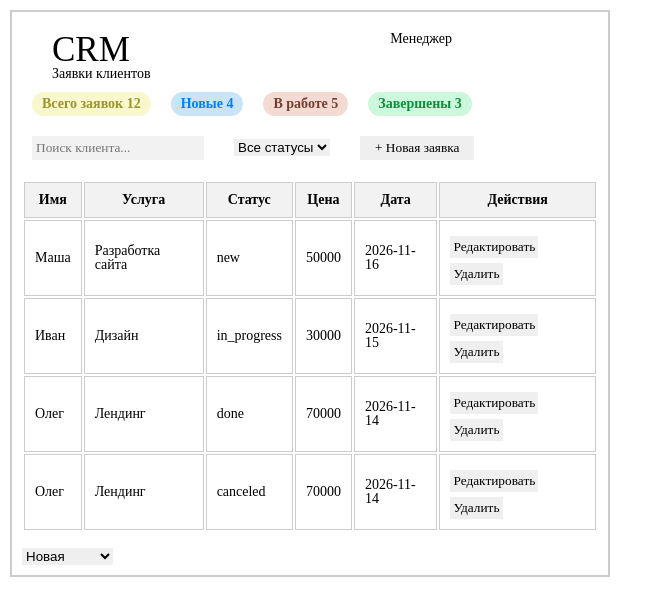
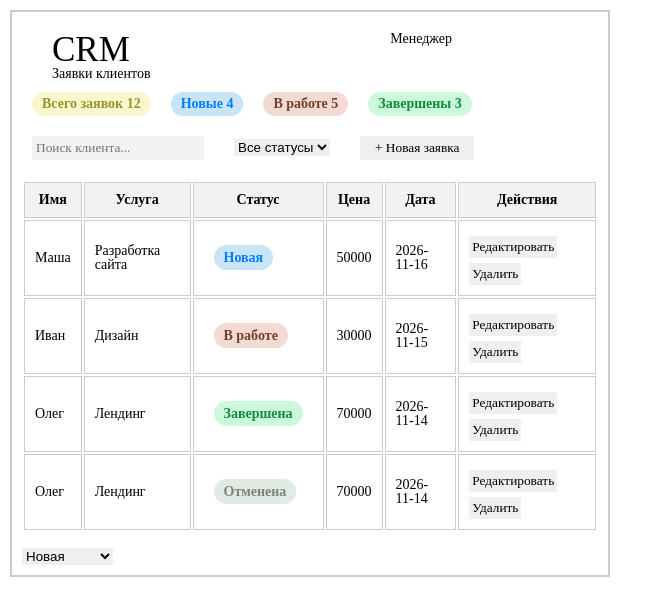
Before and after one commit to OlgaStarchenko/Leads-CRM, a React app in the folder frontend/: page / in a window 1280 px wide. Shown: the top 616 px of the page, without its empty margins (0-663 px from the left). Built offline with nearby package versions, Linux system fonts and the light colour scheme; the HTML template or start-up script is replaced by a standard one.

Commit message:
feat:add getStatusLabel utility

```diff
--- a/frontend/src/components/LeadRow.jsx
+++ b/frontend/src/components/LeadRow.jsx
@@ -1,11 +1,16 @@
 import styles from "../pages/app.module.css";
+import { getStatusLabel } from "../utils/getStatusLabel";
 
 export function LeadRow({ lead }) {
   return (
     <tr>
       <td>{lead.name}</td>
       <td>{lead.service}</td>
-      <td>{lead.status}</td>
+      <td>
+        <span className={styles[lead.status]}>
+          {getStatusLabel(lead.status)}
+        </span>
+      </td>
       <td>{lead.price}</td>
       <td>{lead.created_at}</td>
       <td>
--- /dev/null
+++ b/frontend/src/utils/getStatusLabel.js
@@ -0,0 +1,12 @@
+export function getStatusLabel(status) {
+  if (status === "new") {
+    return "Новая";
+  }
+  if (status === "in_progress") {
+    return "В работе";
+  }
+  if (status === "done") {
+    return "Завершена";
+  }
+  return "Отменена";
+}
```
